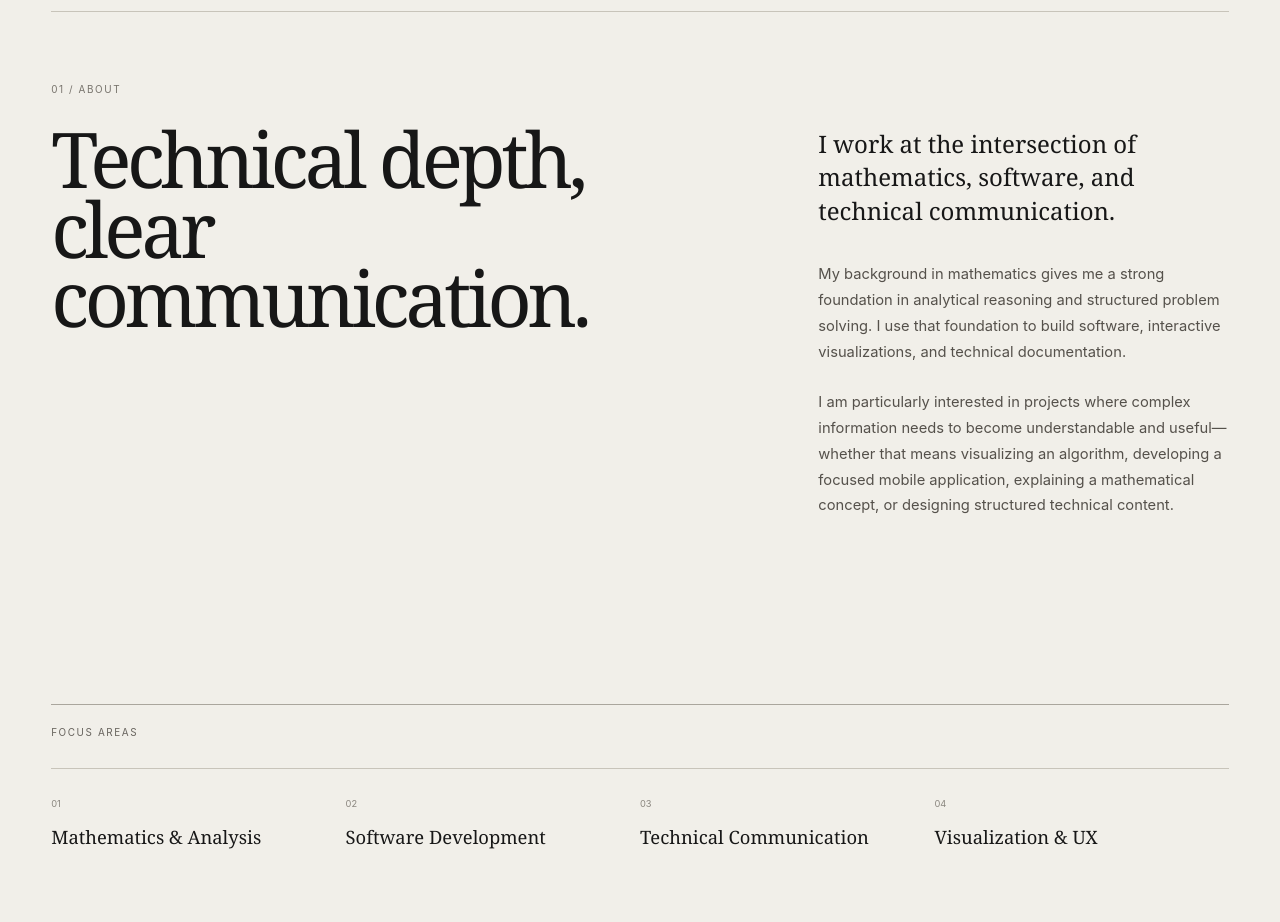
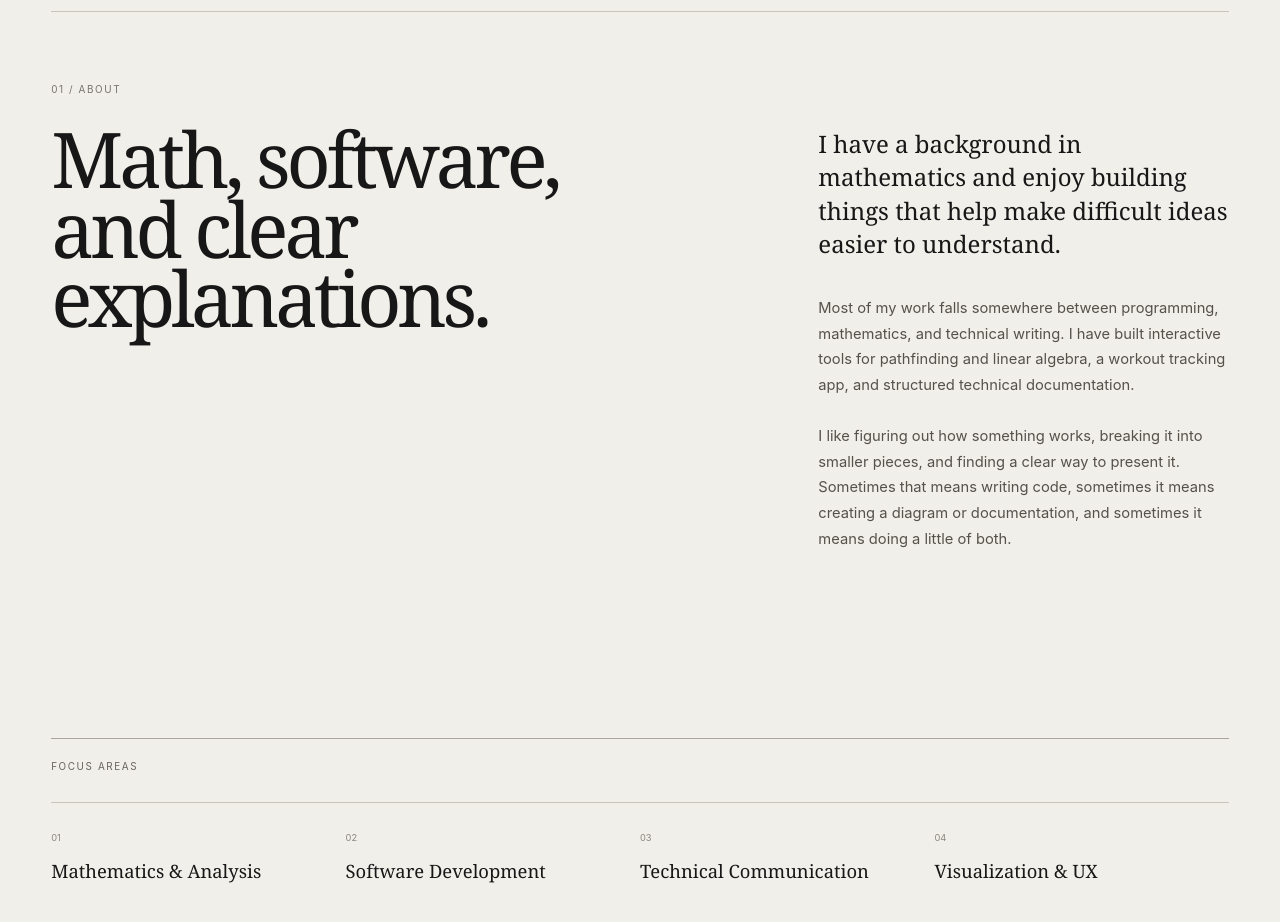
Before and after one commit to brandoncryan0/my-portfolio, a React (Vite) app: page / in a window 1280 px wide. Shown: the part 2000-2922 px from the top of the page. Built offline with nearby package versions, Linux system fonts and the light colour scheme; the HTML template or start-up script is replaced by a standard one.

Commit message:
Rewrite about section

```diff
--- a/src/components/About.jsx
+++ b/src/components/About.jsx
@@ -11,32 +11,31 @@ function About() {
           <p className="about-number">01 / ABOUT</p>
 
           <h2>
-            Technical depth,
+            Math, software,
             <br />
-            clear communication.
+            and clear explanations.
           </h2>
         </div>
 
         <div className="about-body">
           <p className="about-lead">
-            I work at the intersection of mathematics, software, and technical
-            communication.
+            I have a background in mathematics and enjoy building things that
+            help make difficult ideas easier to understand.
           </p>
 
           <div className="about-copy">
             <p>
-              My background in mathematics gives me a strong foundation in
-              analytical reasoning and structured problem solving. I use that
-              foundation to build software, interactive visualizations, and
-              technical documentation.
+              Most of my work falls somewhere between programming, mathematics,
+              and technical writing. I have built interactive tools for
+              pathfinding and linear algebra, a workout tracking app, and
+              structured technical documentation.
             </p>
 
             <p>
-              I am particularly interested in projects where complex information
-              needs to become understandable and useful—whether that means
-              visualizing an algorithm, developing a focused mobile application,
-              explaining a mathematical concept, or designing structured
-              technical content.
+              I like figuring out how something works, breaking it into smaller
+              pieces, and finding a clear way to present it. Sometimes that
+              means writing code, sometimes it means creating a diagram or
+              documentation, and sometimes it means doing a little of both.
             </p>
           </div>
         </div>
```
